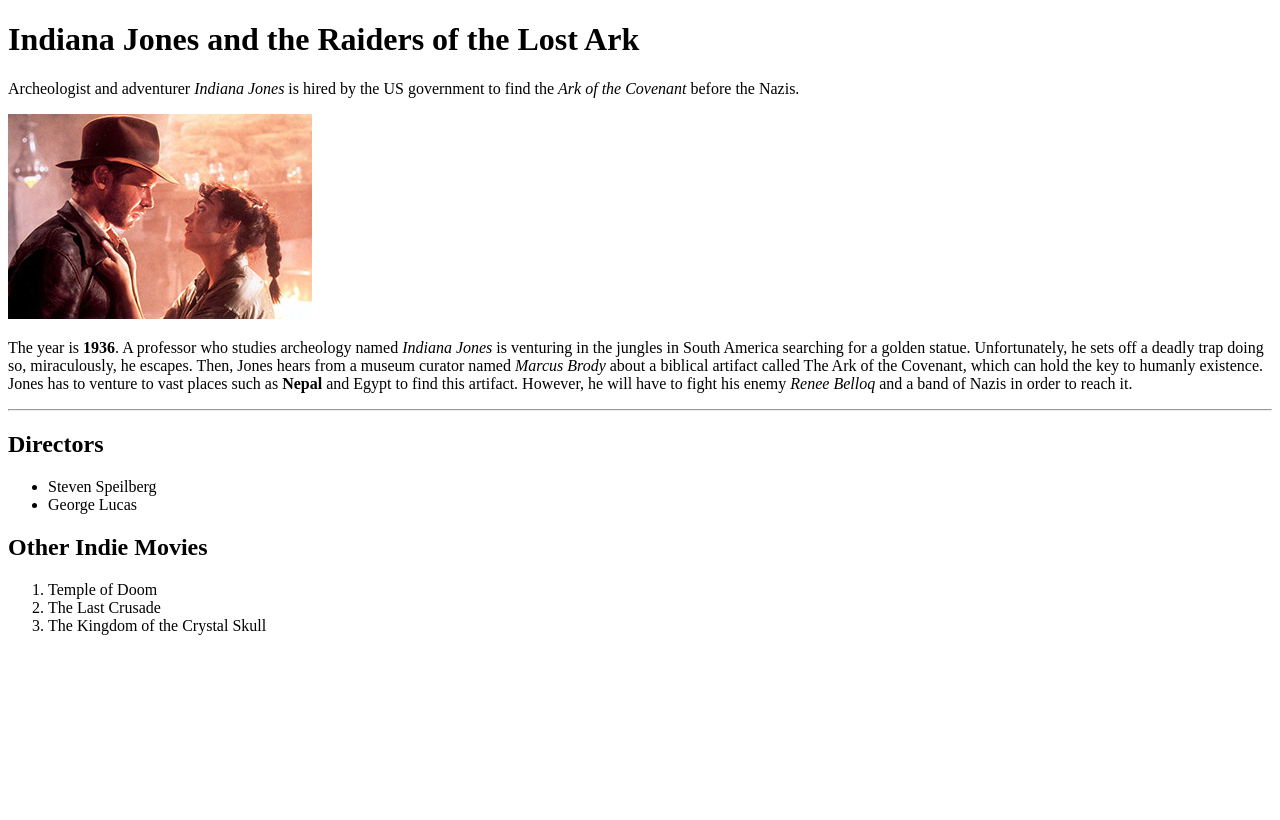
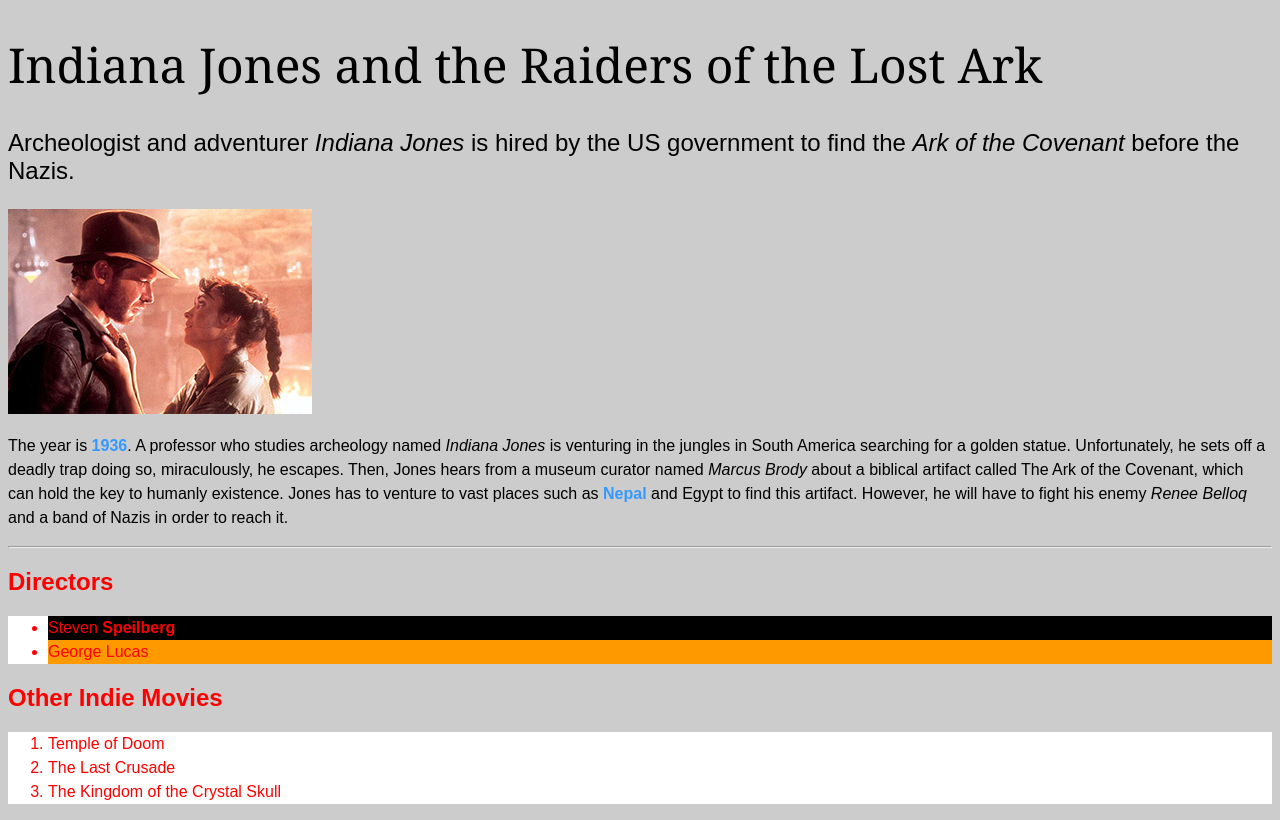
Before and after one commit to jason-leduc/tutorial-css, a plain HTML site: page index.html in a window 1280 px wide. Drawn offline with Linux system fonts and the light colour scheme.

Commit message:
Created CSS

```diff
--- /dev/null
+++ b/css/general.css
@@ -0,0 +1,75 @@
+/* CSS Document */
+
+/*
+
+CSS is structured as follows:
+
+selector {
+    property: value;
+    property: value;
+    property: value
+}
+
+Each selector is paired and styles an element. For example:
+
+html{} is paired with and styles <html>
+
+*/
+
+html {
+    font-family: Arial, Helvetica, Sans-serif;
+}
+
+Body {
+    background-color: #CCC;
+}
+
+h1 {
+    font-family: Georgia, "Times New Roman", serif;
+    font-weight: Normal;
+    font-size: 3rem; /* 1rem = 16px */
+}
+
+h2 {
+    color: #F00;
+}
+
+p,
+li {
+    font-size: 1rem;
+    line-height: 1.5rem;
+}
+
+h1 + p {
+    font-size: 1.5rem;
+    line-height: 1.75rem;
+}
+
+strong {
+    font-weight: bold;
+}
+
+p strong {
+    color: #39F;
+}
+
+em {
+    font-style: italic;
+}
+
+ul,
+ol {
+    background-color: #FFF;
+}
+
+li {
+    color: #F00;
+}
+
+ul li:first-child {
+    background-color: #000;
+}
+
+ul li:last-child {
+    background-color: #F90;
+}
--- a/index.html
+++ b/index.html
@@ -3,6 +3,7 @@
 <head>
     <meta charset="utf-8">
     <title>CSS Tutorial</title>
+    <link href="css/general.css" rel="stylesheet">
 </head>
 <body>
 
@@ -20,7 +21,7 @@
     <h2>Directors</h2>
 
     <ul>
-        <li>Steven Speilberg</li>
+        <li>Steven <strong>Speilberg</strong></li>
         <li>George Lucas</li>
     </ul>
 
```
